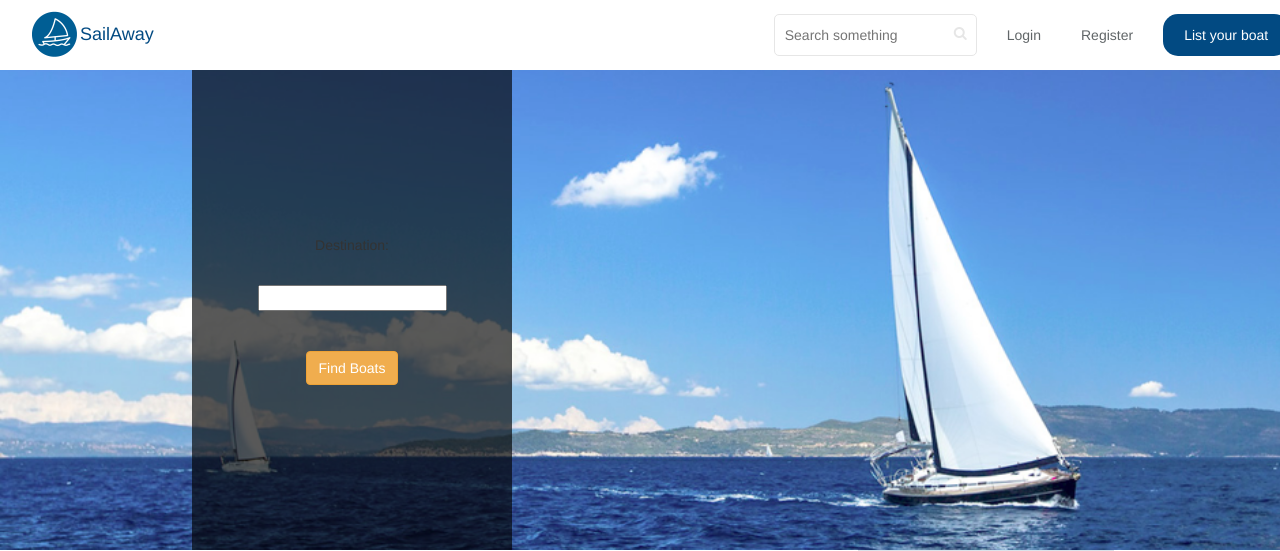
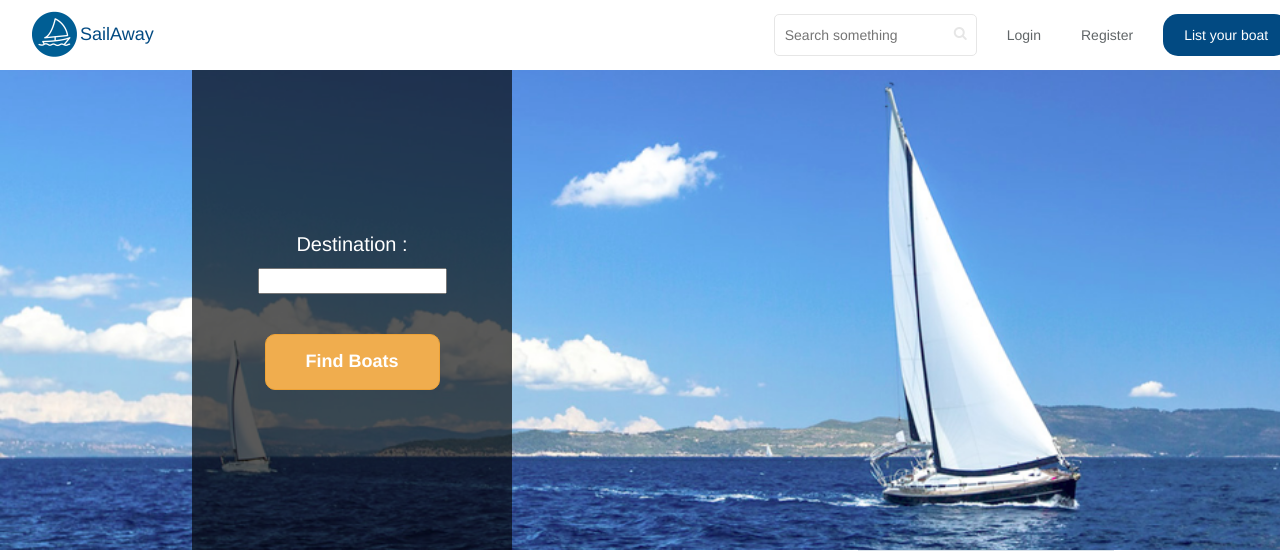
Before and after one commit to TSourdille/rails-airbnb-clone, a Rails app: page / in a window 1280 px wide. Shown: the top 551 px of the page. Run offline with Rails 7, Linux system fonts and the light colour scheme; style sheets or scripts are compiled from the project's sources; parts of the project's set-up code (start-up, migrations or seed data) failed here and were passed over; some libraries are stand-ins or nearby versions.

Commit message:
Homepage polished

```diff
--- a/app/assets/stylesheets/home.scss
+++ b/app/assets/stylesheets/home.scss
@@ -78,3 +78,15 @@
   align-items: center;
   height: 600px;
 }
+
+.home-form-label {
+  color:white;
+  font-size: 20px;
+}
+
+.home-form-button {
+  padding: 14px 40px;
+  border-radius: 10px;
+  font-size: 18px;
+  font-weight: bold;
+}
--- a/app/views/pages/home.html.erb
+++ b/app/views/pages/home.html.erb
@@ -1,15 +1,12 @@
 <div class="banner-container" style="background-image: url(<%= asset_path 'banner_picture.png' %>) ">
 
   <div class="log-box">
-    <form>
-
-      <p class= "text-center">Destination:</p><br>
-      <input type="text" name="destination"><br>
+    <form action="boats">
+      <p class="home-form-label text-center">Destination :</p>
+      <input type="text"> <br>
       <br>
       <br>
-      <%= link_to boats_path do%>
-      <input type="submit" value="Find Boats" class= "center-block btn btn-warning">
-      <% end %>
+      <input type="submit" value="Find Boats" class= "home-form-button center-block btn btn-warning">
     </form>
 
   </div>
```
